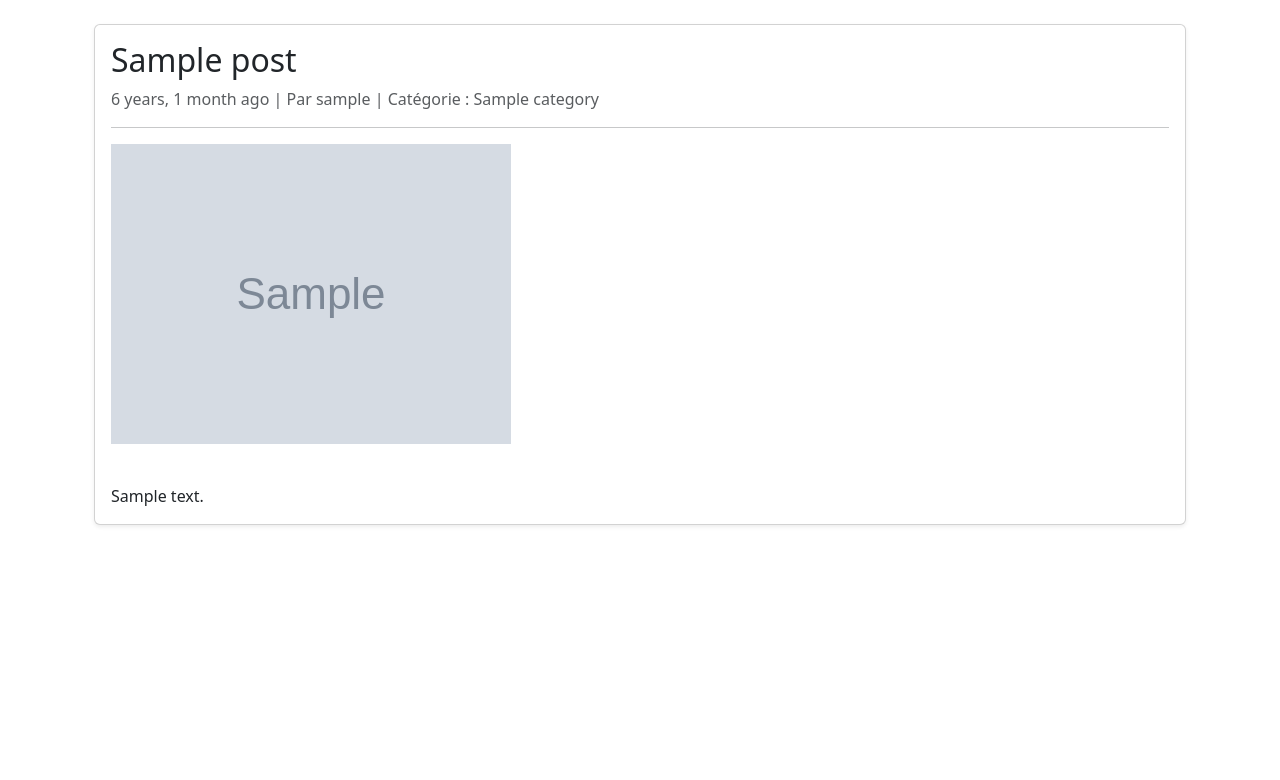
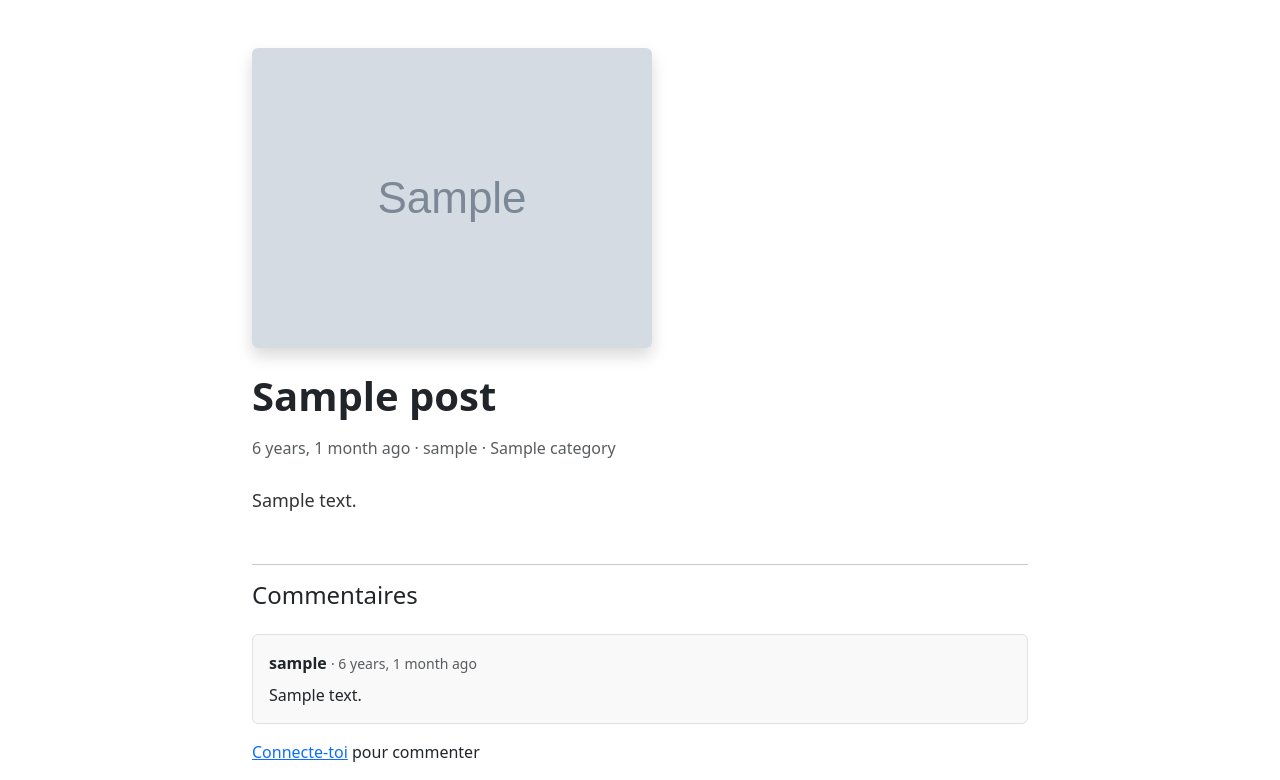
Before and after one commit to yannaristote7/NOS_AWAS, a Django app: page /post/1/ in a window 1280 px wide. Shown: the part 56-836 px from the top of the page. Before the commit the page ends 582 px from the top, so only its background shows below. Run offline with Django 5.2, Linux system fonts and the light colour scheme; tables that the repository leaves empty hold one stand-in row (values such as "Sample post"); grey boxes marked "Sample" are stand-in pictures.

Commit message:
ajout des commentaires

```diff
--- a/NOS_AWAS_project/urls.py
+++ b/NOS_AWAS_project/urls.py
@@ -27,6 +27,7 @@ urlpatterns = [
     path('login/', auth_views.LoginView.as_view(template_name='blog/login.html'), name='login'),
     path('logout/', auth_views.LogoutView.as_view(next_page='home'), name='logout'),
     path('register/', blog_views.register, name='register'),
+    path('post/<int:post_id>/comment/', blog_views.add_comment, name='add_comment'),
 ]
 
 if settings.DEBUG:
--- a/blog/models.py
+++ b/blog/models.py
@@ -17,3 +17,12 @@ class Post(models.Model):
     image = models.ImageField(upload_to='post_images/', blank=True, null=True)
     def __str__(self):
         return self.title
+
+class Comment(models.Model):
+    post = models.ForeignKey('Post', on_delete=models.CASCADE, related_name='comments')
+    author = models.ForeignKey(User, on_delete=models.CASCADE)
+    content = models.TextField()
+    created_at = models.DateTimeField(auto_now_add=True)
+
+    def __str__(self):
+        return f"Commentaire de {self.author.username}"
--- a/blog/templates/blog/base.html
+++ b/blog/templates/blog/base.html
@@ -7,6 +7,26 @@
     <link href="https://cdn.jsdelivr.net/npm/bootstrap@5.3.0/dist/css/bootstrap.min.css" rel="stylesheet">
     <script src="https://cdn.jsdelivr.net/npm/bootstrap@5.3.0/dist/js/bootstrap.bundle.min.js"></script>
     <style>
+    .post-content {
+    font-size: 18px;
+    line-height: 1.8;
+    color: #333;
+}
+
+/* Commentaires */
+.comment-box {
+    background: #f9f9f9;
+    transition: 0.3s;
+}
+
+.comment-box:hover {
+    background: #f1f1f1;
+}
+
+/* Animation douce */
+.comment-box {
+    animation: fadeIn 0.5s ease;
+}
         /* Animation cards */
 .post-card {
     transition: transform 0.3s ease, box-shadow 0.3s ease;
--- a/blog/templates/blog/post_detail.html
+++ b/blog/templates/blog/post_detail.html
@@ -3,42 +3,59 @@
 
 {% block content %}
 
-<div class="container mt-4">
+<div class="container mt-5" style="max-width: 800px;">
 
-    <div class="card shadow-sm">
-        <div class="card-body">
+    <!-- IMAGE -->
+    {% if post.image %}
+        <img src="{{ post.image.url }}" class="img-fluid rounded mb-4 shadow">
+    {% endif %}
 
-            <h2 class="card-title">{{ post.title }}</h2>
+    <!-- TITRE -->
+    <h1 class="fw-bold mb-3">{{ post.title }}</h1>
 
-            <p class="text-muted">
-                {{ post.created_at|naturaltime }} |
-                Par {{ post.author.username }} |
-                Catégorie : {{ post.category.name }}
-            </p>
+    <!-- META -->
+    <p class="text-muted mb-4">
+        {{ post.created_at|naturaltime }} · {{ post.author.username }} · {{ post.category.name }}
+    </p>
 
-            <hr>
+    <!-- CONTENU -->
+    <div class="post-content mb-5">
+        {{ post.content|linebreaks }}
+    </div>
 
-            {% if post.image %}
-            <img src="{{ post.image.url }}" class="img-fluid mb-3" alt="Image de l'article">
-            {% endif %}
+    <!-- ACTIONS -->
+    {% if user == post.author or user.is_superuser %}
+    <div class="mb-4">
+        <a href="{% url 'edit_post' post.id %}" class="btn btn-outline-warning me-2">Modifier</a>
+        <a href="{% url 'delete_post' post.id %}" class="btn btn-outline-danger">Supprimer</a>
+    </div>
+    {% endif %}
 
-            <p class="card-text" style="white-space: pre-line;">
-                {{ post.content }}
-            </p>
+    <hr>
 
-            {% if user == post.author or user.is_superuser %}
-            <div class="mt-4">
-                <a href="{% url 'edit_post' post.id %}" class="btn btn-warning">
-                    Modifier
-                </a>
-                <a href="{% url 'delete_post' post.id %}" class="btn btn-danger">
-                    Supprimer
-                </a>
-            </div>
-            {% endif %}
+    <!-- COMMENTAIRES -->
+    <h4 class="mb-4">Commentaires</h4>
 
+    {% for comment in post.comments.all %}
+        <div class="mb-3 p-3 border rounded comment-box">
+            <strong>{{ comment.author.username }}</strong>
+            <small class="text-muted"> · {{ comment.created_at|naturaltime }}</small>
+            <p class="mb-0 mt-2">{{ comment.content }}</p>
         </div>
-    </div>
+    {% empty %}
+        <p>Aucun commentaire pour le moment.</p>
+    {% endfor %}
+
+    <!-- FORMULAIRE COMMENTAIRE -->
+    {% if user.is_authenticated %}
+    <form method="POST" action="{% url 'add_comment' post.id %}" class="mt-4">
+        {% csrf_token %}
+        <textarea name="content" class="form-control mb-2" rows="3" placeholder="Ajouter un commentaire..."></textarea>
+        <button class="btn btn-dark">Publier</button>
+    </form>
+    {% else %}
+        <p><a href="{% url 'login' %}">Connecte-toi</a> pour commenter</p>
+    {% endif %}
 
 </div>
 
--- a/blog/views.py
+++ b/blog/views.py
@@ -8,6 +8,7 @@ from django.contrib import messages
 from django.contrib.auth import logout
 from django.shortcuts import redirect
 from django.contrib import messages
+from .models import Comment
 
 
 # ---------------- HOME ----------------
@@ -193,3 +194,22 @@ def logout_view(request):
     request.session.flush()  # vide complètement la session
     messages.success(request, "Vous êtes bien déconnecté.")
     return redirect('home')
+#----------------COMMENTAIRE------------------
+
+
+@login_required
+def add_comment(request, post_id):
+    post = get_object_or_404(Post, pk=post_id)
+
+    if request.method == 'POST':
+        content = request.POST.get('content')
+
+        if content:
+            Comment.objects.create(
+                post=post,
+                author=request.user,
+                content=content
+            )
+            messages.success(request, "Commentaire ajouté !")
+
+    return redirect('post_detail', post_id=post.id)
```
Also changed, not shown: blog/migrations/0003_comment.py (added).
